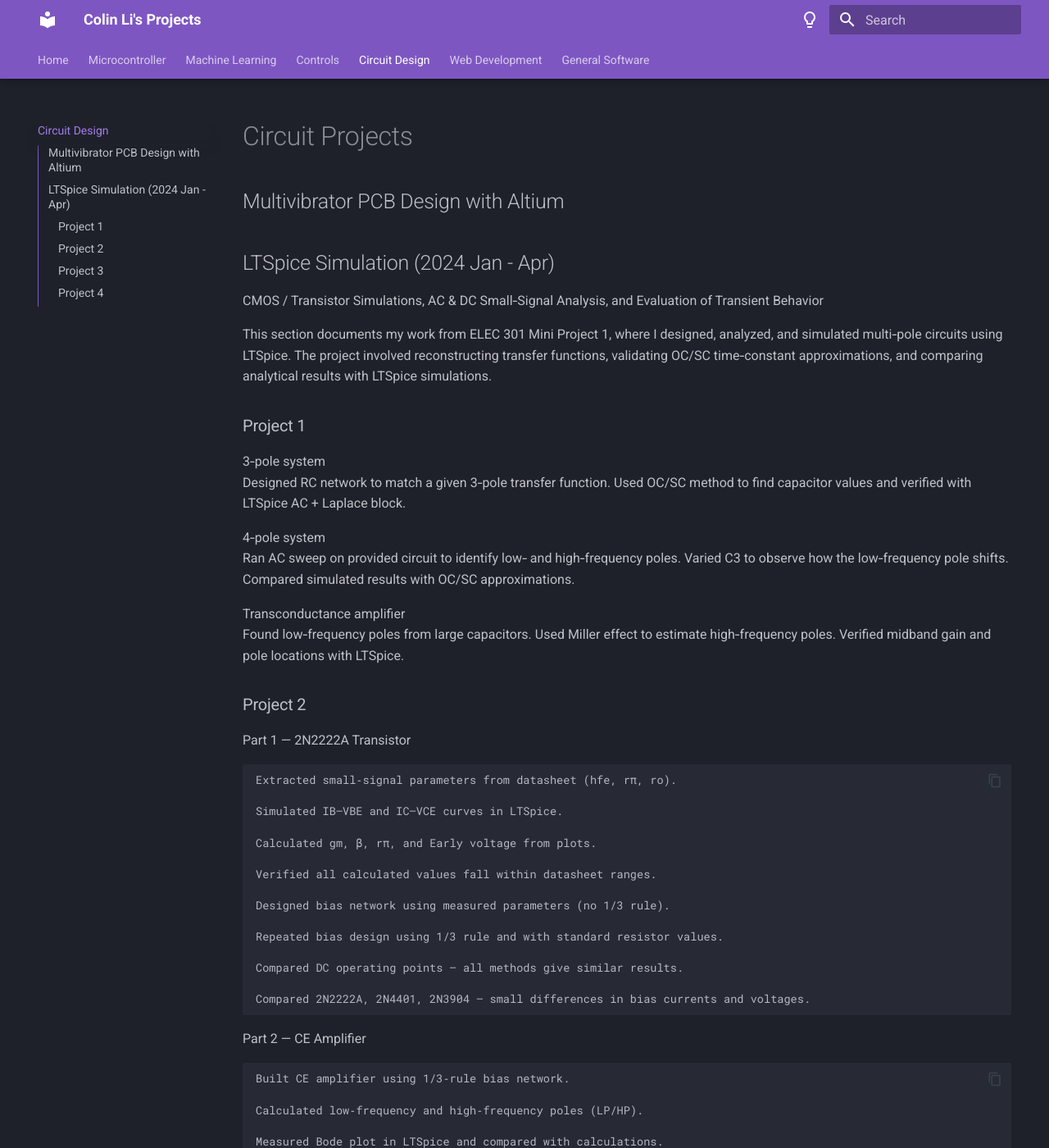
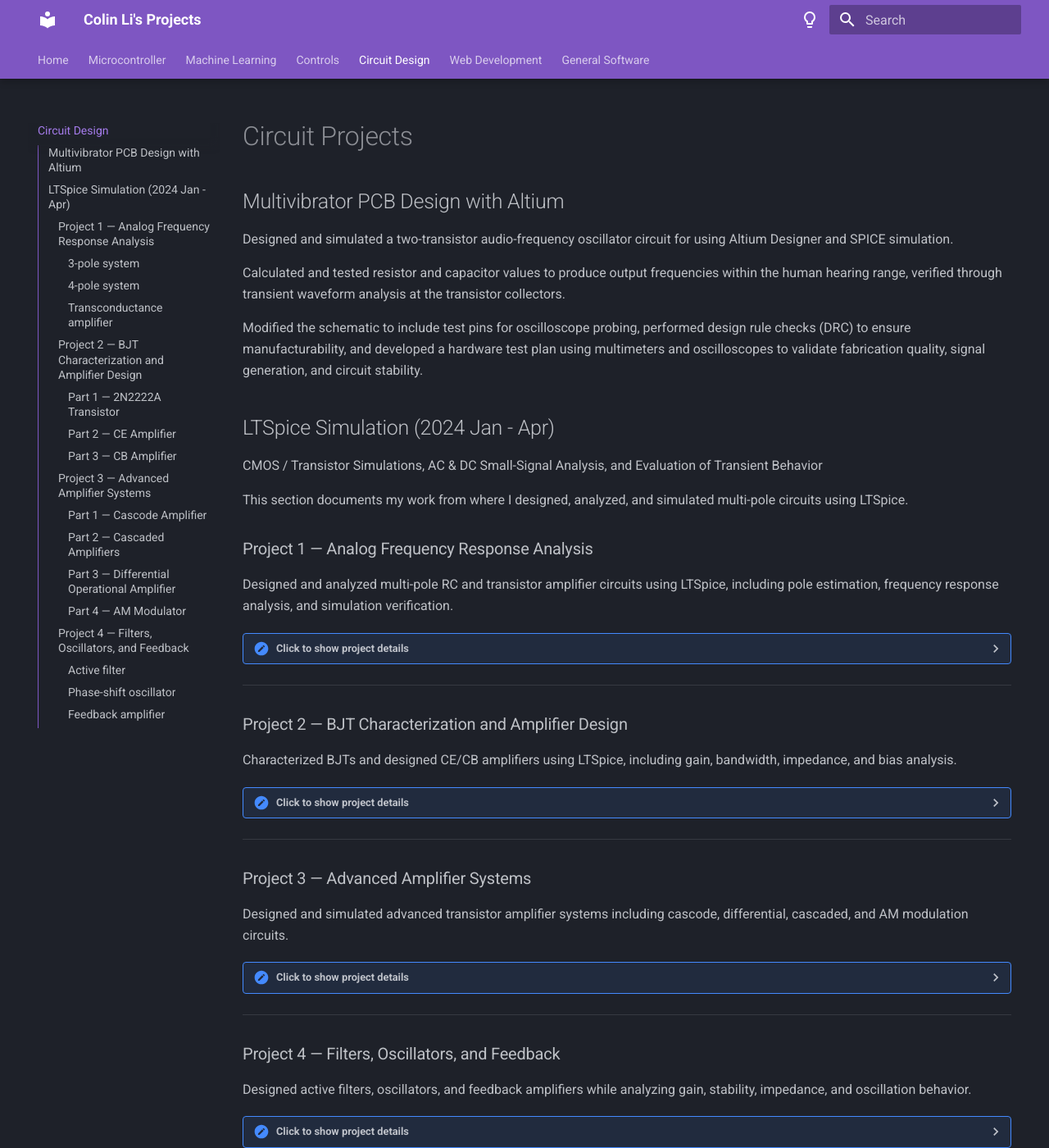
Before and after one commit to colinli02/Projects, an MkDocs documentation site: the page built from docs/CIRCUIT_PROJ.md, in a window 1280 px wide and 1400 px high. Shown: the whole window at 82% size. Built offline with MkDocs 1.6.1 and Material for MkDocs 9.7.7, drawn with Linux system fonts in a browser that asks for light colours; some of the changed text lies outside the part shown.

Commit message:
Updated description

```diff
--- a/docs/CIRCUIT_PROJ.md
+++ b/docs/CIRCUIT_PROJ.md
@@ -2,162 +2,107 @@
 
 ## Multivibrator PCB Design with Altium
 
+Designed and simulated a two-transistor audio-frequency oscillator circuit for using Altium Designer and SPICE simulation.
+
+Calculated and tested resistor and capacitor values to produce output frequencies within the human hearing range, verified through transient waveform analysis at the transistor collectors.
+
+Modified the schematic to include test pins for oscilloscope probing, performed design rule checks (DRC) to ensure manufacturability, and developed a hardware test plan using multimeters and oscilloscopes to validate fabrication quality, signal generation, and circuit stability.
+
 ## LTSpice Simulation (2024 Jan - Apr)
 
-CMOS / Transistor Simulations, AC & DC Small‑Signal Analysis, and Evaluation of Transient Behavior
+CMOS / Transistor Simulations, AC & DC Small-Signal Analysis, and Evaluation of Transient Behavior
 
-This section documents my work from ELEC 301 Mini Project 1, where I designed, analyzed, and simulated multi‑pole circuits using LTSpice. The project involved reconstructing transfer functions, validating OC/SC time‑constant approximations, and comparing analytical results with LTSpice simulations.
+This section documents my work from where I designed, analyzed, and simulated multi-pole circuits using LTSpice.
 
-### Project 1
 
-3‑pole system
-Designed RC network to match a given 3‑pole transfer function.
-Used OC/SC method to find capacitor values and verified with LTSpice AC + Laplace block.
+### Project 1 — Analog Frequency Response Analysis
+Designed and analyzed multi-pole RC and transistor amplifier circuits using LTSpice, including pole estimation, frequency response analysis, and simulation verification.
 
-4‑pole system
-Ran AC sweep on provided circuit to identify low‑ and high‑frequency poles.
-Varied C3 to observe how the low‑frequency pole shifts.
-Compared simulated results with OC/SC approximations.
+??? "Click to show project details"
 
-Transconductance amplifier
-Found low‑frequency poles from large capacitors.
-Used Miller effect to estimate high‑frequency poles.
-Verified midband gain and pole locations with LTSpice.
+    #### 3-pole system
+    - Designed RC network to match a given 3-pole transfer function
+    - Used OC/SC method to determine capacitor values
+    - Verified response using LTSpice AC + Laplace simulations
 
-### Project 2
+    #### 4-pole system
+    - Performed AC sweep analysis to identify poles
+    - Varied capacitor values to observe pole movement
+    - Compared simulated results with analytical approximations
 
-Part 1 — 2N2222A Transistor
+    #### Transconductance amplifier
+    - Calculated low/high-frequency poles using large capacitor and Miller approximations
+    - Verified midband gain and pole locations in LTSpice
 
-    Extracted small‑signal parameters from datasheet (hfe, rπ, ro).
+---
 
-    Simulated IB–VBE and IC–VCE curves in LTSpice.
+### Project 2 — BJT Characterization and Amplifier Design
+Characterized BJTs and designed CE/CB amplifiers using LTSpice, including gain, bandwidth, impedance, and bias analysis.
 
-    Calculated gm, β, rπ, and Early voltage from plots.
+??? "Click to show project details"
 
-    Verified all calculated values fall within datasheet ranges.
+    #### Part 1 — 2N2222A Transistor
+    - Extracted small-signal parameters from datasheets and simulation
+    - Simulated transistor IV curves and calculated gm, β, rπ, and Early voltage
+    - Designed and compared multiple biasing methods
+    - Compared behavior of 2N2222A, 2N3904, and 2N4401 transistors
 
-    Designed bias network using measured parameters (no 1/3 rule).
+    #### Part 2 — CE Amplifier
+    - Built common-emitter amplifiers using 1/3-rule biasing
+    - Calculated and measured low/high-frequency poles
+    - Measured gain, bandwidth, linear range, and input/output impedance
+    - Compared performance between transistor models
 
-    Repeated bias design using 1/3 rule and with standard resistor values.
+    #### Part 3 — CB Amplifier
+    - Built and analyzed a common-base amplifier
+    - Verified predicted pole locations and impedance behavior
+    - Measured Bode response and amplifier characteristics
 
-    Compared DC operating points — all methods give similar results.
+---
 
-    Compared 2N2222A, 2N4401, 2N3904 — small differences in bias currents and voltages.
+### Project 3 — Advanced Amplifier Systems
+Designed and simulated advanced transistor amplifier systems including cascode, differential, cascaded, and AM modulation circuits.
 
-Part 2 — CE Amplifier
+??? "Click to show project details"
 
-    Built CE amplifier using 1/3‑rule bias network.
+    #### Part 1 — Cascode Amplifier
+    - Designed cascode amplifier using specified voltage bias splits
+    - Calculated coupling and bypass capacitors
+    - Measured gain, bandwidth, linearity, and impedance
 
-    Calculated low‑frequency and high‑frequency poles (LP/HP).
+    #### Part 2 — Cascaded Amplifiers
+    - Designed CB → CC cascaded amplifier system
+    - Calculated resistor/capacitor values for bandwidth requirements
+    - Verified gain and impedance specifications in LTSpice
 
-    Measured Bode plot in LTSpice and compared with calculations.
+    #### Part 3 — Differential Operational Amplifier
+    - Built differential pair amplifier with symmetric inputs
+    - Measured differential gain, CMRR, and impedance
+    - Tested non-inverting amplifier configuration and linearity
 
-    Repeated full analysis for both 2N3904 and 2N4401.
+    #### Part 4 — AM Modulator
+    - Built transistor AM modulation circuit
+    - Observed carrier modulation and distortion effects
+    - Evaluated impact of input amplitude on signal quality
 
-    Found midband linear range by sweeping input amplitude.
+---
 
-    Measured input impedance at midband (~20 kHz).
+### Project 4 — Filters, Oscillators, and Feedback
+Designed active filters, oscillators, and feedback amplifiers while analyzing gain, stability, impedance, and oscillation behavior.
 
-    Measured output impedance at midband.
+??? "Click to show project details"
 
-    2N3904 showed better bandwidth and closer match to calculations.
+    #### Active filter
+    - Designed second-order Butterworth low-pass filter
+    - Selected component values for 10 kHz cutoff
+    - Observed oscillation onset with increased gain
 
-Part 3 — 2N2222A CB Amplifier
+    #### Phase-shift oscillator
+    - Built three-stage RC oscillator
+    - Tuned resistor values for sustained oscillation
+    - Verified oscillation frequency scaling with R and C
 
-    Built common‑base amplifier and repeated pole calculations.
-
-    Measured Bode plot and compared with predicted LP/HP values.
-
-    Measured input impedance (very low, as expected for CB).
-
-    Measured output impedance (high, dominated by RC + RL).
-
-### Project 3
-
-Part 1 Cascode Amplifier (2N3904)
-
-    Biased cascode using given voltage splits (¼, ½, ¾ of VCC).
-
-    Calculated RB network and RE using MP2 transistor parameters.
-
-    Solved for coupling/bypass capacitors using given low‑frequency spec.
-
-    Verified DC operating point in LTSpice.
-
-    Measured low‑ and high‑frequency 3 dB points → close to calculated values.
-
-    Found midband gain and linear range (non‑linear above ~0.15 V).
-
-    Measured input/output impedance at midband.
-
-Part 2 Cascaded Amplifiers (2N2222A)
-
-    Designed CB → CC cascade using 1/3‑rule biasing.
-
-    Calculated RB, RC, RE, and coupling capacitors for 1 kHz low‑frequency cutoff.
-
-    Standardized resistor/capacitor values and built circuit in LTSpice.
-
-    Measured midband input/output impedance → adjusted RE to meet spec.
-
-    Measured midband gain and 3 dB frequencies.
-
-    Verified design meets required Rin, Rout, and bandwidth.
-
-Part 3 Differential Operational Amplifier (2N3904)
-
-    Built differential pair with symmetric AC inputs.
-
-    Measured differential gain (~80 dB at 1 kHz).
-
-    Measured differential input impedance (tens of MΩ) and output impedance (~kΩ).
-
-    Applied small resistor mismatch to test common‑mode gain.
-
-    Calculated CMRR from differential vs common‑mode response.
-
-    Built non‑inverting amplifier configuration and measured gain + linearity.
-
-    Measured Rin and Rout at 1 kHz.
-
-Part 4 AM Modulator (CM2N2222A)
-
-    Applied small‑signal sine input and observed differential output.
-
-    Swept input amplitude (10–100 mVp) → distortion decreases around ~70 mVp.
-
-    Tested square‑wave modulation → higher amplitude reduces distortion.
-
-    Observed AM behavior: low‑frequency input modulates high‑frequency carrier.
-
-    Noted importance of choosing proper input amplitude to minimize distortion.
-
-    Noted importance of choosing proper input amplitude to minimize distortion.
-
-### Project 4
-
-Active filter
-
-    Designed a second‑order Butterworth low‑pass filter.
-
-    Selected R and C values to meet a 10 kHz cutoff.
-
-    Increased gain to observe onset of oscillation and pole movement.
-
-Phase‑shift oscillator
-
-    Built a three‑stage RC phase‑shift oscillator.
-
-    Adjusted resistor values to achieve sustained oscillation.
-
-    Measured oscillation frequency and verified scaling with R and C.
-
-Feedback amplifier
-
-    Performed DC biasing and extracted small‑signal parameters.
-
-    Measured open‑loop and closed‑loop frequency response.
-
-    Evaluated input and output impedance under feedback.
-
-    Calculated feedback factor and desensitivity, confirming expected behavior.
+    #### Feedback amplifier
+    - Performed DC biasing and small-signal analysis
+    - Measured open-loop and closed-loop responses
+    - Evaluated feedback factor, impedance, and desensitivity
```
Also changed, not shown: docs/GEN_PRO_PROJ.md (+0 -2 lines).
